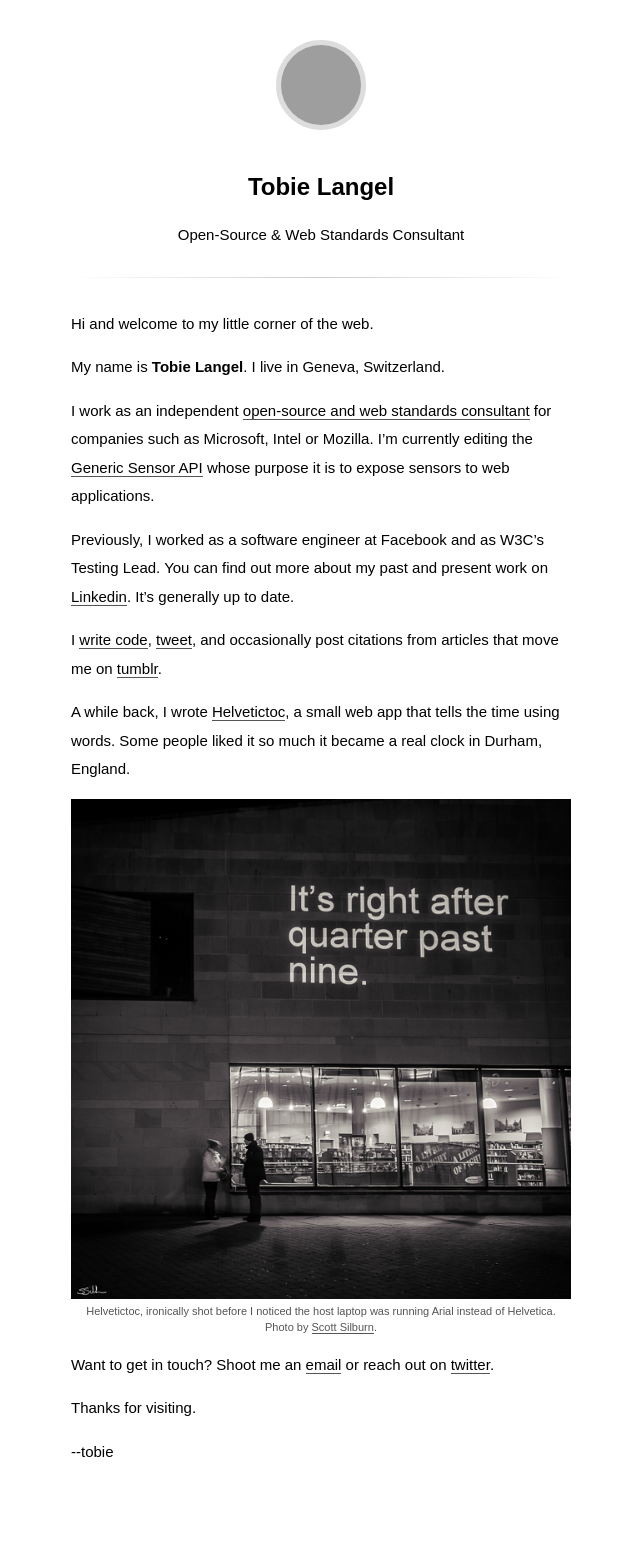
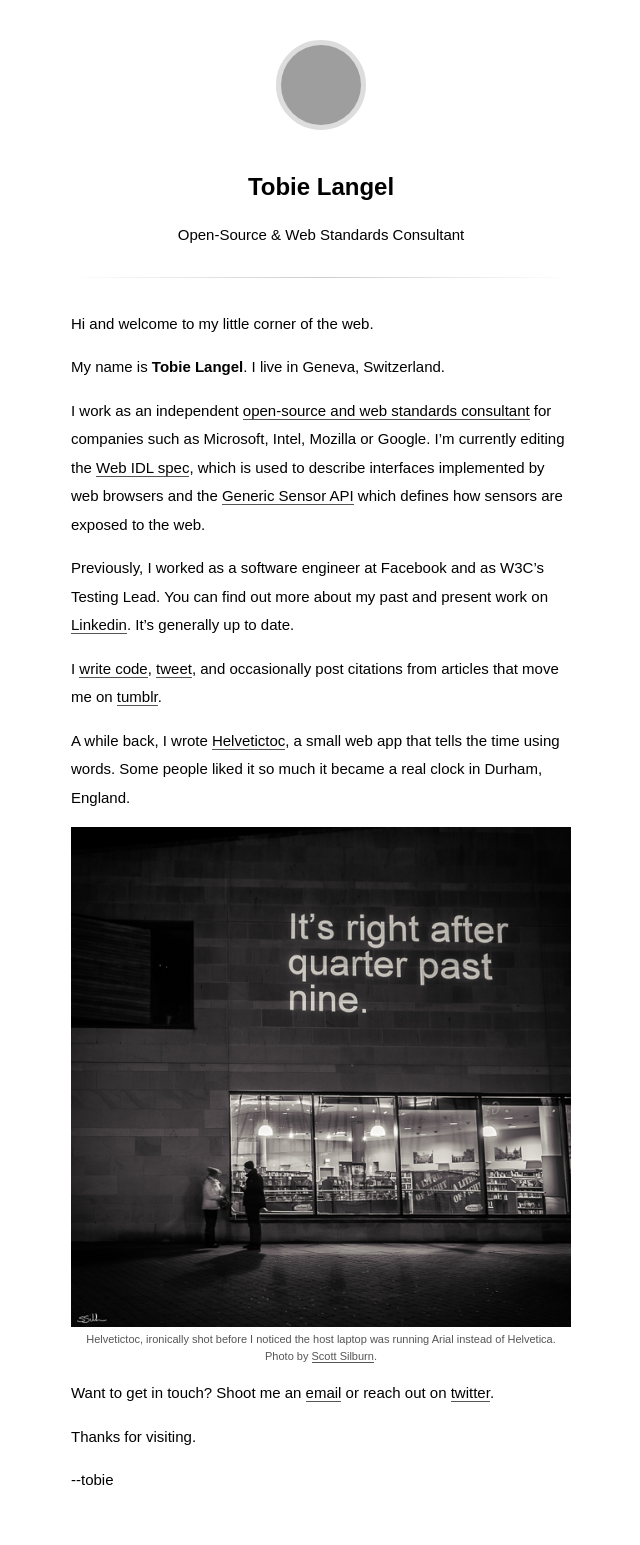
Before and after one commit to tobie/www.tobie.me, a Jekyll site: the page built from index.md, in a window 1280 px wide. Shown: the whole page, without its empty margins (319-959 px from the left). Built offline with Jekyll 4.4.1, drawn with Linux system fonts in a browser that asks for light colours; some web fonts are replaced; before the commit the page ends 1516 px from its top, so only the background shows below that; grey boxes are pictures that could not be loaded.

Commit message:
Update index.md

```diff
--- a/index.md
+++ b/index.md
@@ -10,9 +10,11 @@ Hi and welcome to my little corner of the web.
 My name is **Tobie Langel**. I live in Geneva, Switzerland.
 
 I work as an independent [open-source and web standards consultant](http://www.codespeaks.com)
-for companies such as Microsoft, Intel or Mozilla.
-I'm currently editing the [Generic Sensor API](https://w3c.github.io/sensors/)
-whose purpose it is to expose sensors to web applications.
+for companies such as Microsoft, Intel, Mozilla or Google.
+I'm currently editing the [Web IDL spec](http://heycam.github.io/webidl/),
+which is used to describe interfaces implemented by web browsers
+and the [Generic Sensor API](https://w3c.github.io/sensors/)
+which defines how sensors are exposed to the web.
 
 Previously, I worked as a software engineer at Facebook
 and as W3C's Testing Lead.
```
